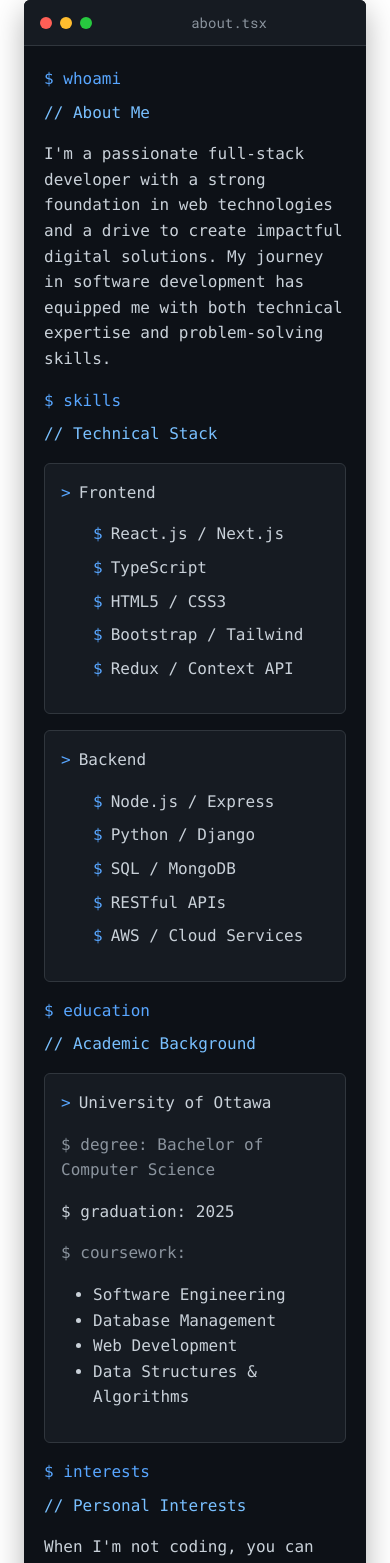
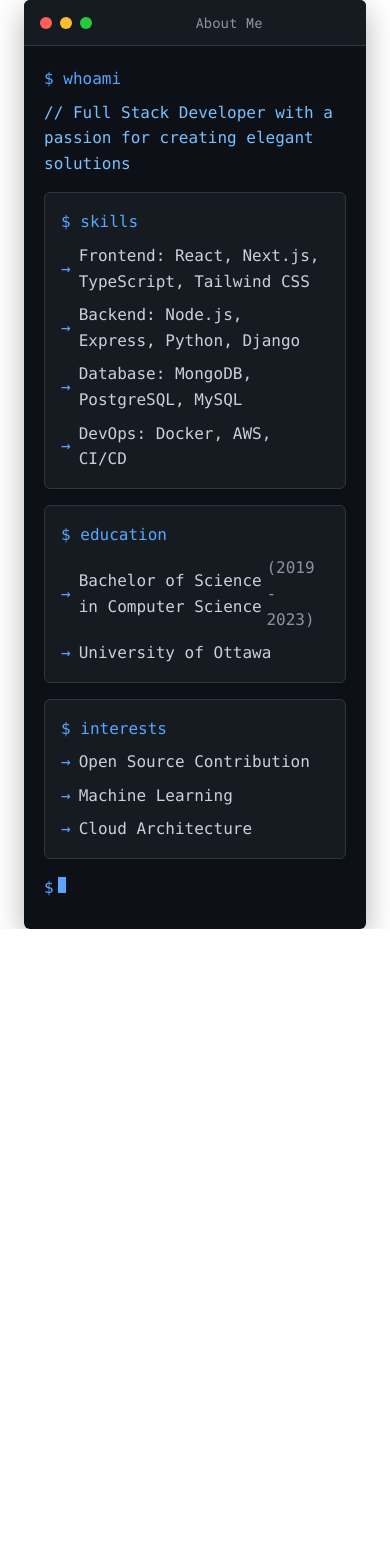
Before and after one commit to nisarg3322/SEG3125_portfolio, a Next.js app: page /about in a window 390 px wide. Shown: the top 1563 px of the page. After the commit the page ends 929 px from the top, so only its background shows below. Built offline with nearby package versions, Linux system fonts and the light colour scheme.

Commit message:
done with the terminal effect for about section

```diff
--- a/src/app/about/page.tsx
+++ b/src/app/about/page.tsx
@@ -1,150 +1,87 @@
-import styles from "./terminal.module.css";
+import "./terminal.module.css";
 
 export default function About() {
   return (
     <div className="min-h-screen bg-[#0D1117] py-8">
       <div className="container mx-auto px-4">
         <div className="max-w-4xl mx-auto">
-          <div className={styles.terminal}>
-            <div className={styles.terminalHeader}>
-              <div className={styles.terminalButtons}>
-                <div
-                  className={`${styles.terminalButton} ${styles.closeButton}`}
-                ></div>
-                <div
-                  className={`${styles.terminalButton} ${styles.minimizeButton}`}
-                ></div>
-                <div
-                  className={`${styles.terminalButton} ${styles.maximizeButton}`}
-                ></div>
+          <div className="terminal">
+            <div className="terminalHeader">
+              <div className="terminalButtons">
+                <div className="terminalButton closeButton" />
+                <div className="terminalButton minimizeButton" />
+                <div className="terminalButton maximizeButton" />
               </div>
-              <div className={styles.terminalTitle}>about.tsx</div>
+              <div className="terminalTitle">About Me</div>
             </div>
-
-            <div className={styles.terminalContent}>
-              <div className="mb-8">
-                <div className={styles.command}>$ whoami</div>
-                <div className={styles.comment}>{"// About Me"}</div>
-                <p className={styles.text}>
-                  I&apos;m a passionate full-stack developer with a strong
-                  foundation in web technologies and a drive to create impactful
-                  digital solutions. My journey in software development has
-                  equipped me with both technical expertise and problem-solving
-                  skills.
-                </p>
+            <div className="terminalContent">
+              <div className="command">$ whoami</div>
+              <div className="comment">
+                {
+                  "// Full Stack Developer with a passion for creating elegant solutions"
+                }
               </div>
 
-              <div className="mb-8">
-                <div className={styles.command}>$ skills</div>
-                <div className={styles.comment}>{"// Technical Stack"}</div>
-                <div className="grid grid-cols-1 md:grid-cols-2 gap-4">
-                  <div className={styles.card}>
-                    <div className="flex items-center mb-3">
-                      <span className={styles.arrow}>&gt;</span>
-                      <span className={styles.text}>Frontend</span>
-                    </div>
-                    <ul>
-                      <li className={styles.listItem}>
-                        <span className={styles.arrow}>$</span>
-                        <span className={styles.text}>React.js / Next.js</span>
-                      </li>
-                      <li className={styles.listItem}>
-                        <span className={styles.arrow}>$</span>
-                        <span className={styles.text}>TypeScript</span>
-                      </li>
-                      <li className={styles.listItem}>
-                        <span className={styles.arrow}>$</span>
-                        <span className={styles.text}>HTML5 / CSS3</span>
-                      </li>
-                      <li className={styles.listItem}>
-                        <span className={styles.arrow}>$</span>
-                        <span className={styles.text}>
-                          Bootstrap / Tailwind
-                        </span>
-                      </li>
-                      <li className={styles.listItem}>
-                        <span className={styles.arrow}>$</span>
-                        <span className={styles.text}>Redux / Context API</span>
-                      </li>
-                    </ul>
-                  </div>
-                  <div className={styles.card}>
-                    <div className="flex items-center mb-3">
-                      <span className={styles.arrow}>&gt;</span>
-                      <span className={styles.text}>Backend</span>
-                    </div>
-                    <ul>
-                      <li className={styles.listItem}>
-                        <span className={styles.arrow}>$</span>
-                        <span className={styles.text}>Node.js / Express</span>
-                      </li>
-                      <li className={styles.listItem}>
-                        <span className={styles.arrow}>$</span>
-                        <span className={styles.text}>Python / Django</span>
-                      </li>
-                      <li className={styles.listItem}>
-                        <span className={styles.arrow}>$</span>
-                        <span className={styles.text}>SQL / MongoDB</span>
-                      </li>
-                      <li className={styles.listItem}>
-                        <span className={styles.arrow}>$</span>
-                        <span className={styles.text}>RESTful APIs</span>
-                      </li>
-                      <li className={styles.listItem}>
-                        <span className={styles.arrow}>$</span>
-                        <span className={styles.text}>
-                          AWS / Cloud Services
-                        </span>
-                      </li>
-                    </ul>
-                  </div>
+              <div className="card">
+                <div className="command">$ skills</div>
+                <div className="listItem">
+                  <span className="arrow">→</span>
+                  <span className="text">
+                    Frontend: React, Next.js, TypeScript, Tailwind CSS
+                  </span>
+                </div>
+                <div className="listItem">
+                  <span className="arrow">→</span>
+                  <span className="text">
+                    Backend: Node.js, Express, Python, Django
+                  </span>
+                </div>
+                <div className="listItem">
+                  <span className="arrow">→</span>
+                  <span className="text">
+                    Database: MongoDB, PostgreSQL, MySQL
+                  </span>
+                </div>
+                <div className="listItem">
+                  <span className="arrow">→</span>
+                  <span className="text">DevOps: Docker, AWS, CI/CD</span>
                 </div>
               </div>
 
-              <div className="mb-8">
-                <div className={styles.command}>$ education</div>
-                <div className={styles.comment}>{"// Academic Background"}</div>
-                <div className={styles.card}>
-                  <div className="flex items-center mb-3">
-                    <span className={styles.arrow}>&gt;</span>
-                    <span className={styles.text}>University of Ottawa</span>
-                  </div>
-                  <div className="space-y-2">
-                    <p className={styles.textMuted}>
-                      $ degree: Bachelor of Computer Science
-                    </p>
-                    <p className={styles.text}>$ graduation: 2025</p>
-                    <p className={styles.textMuted}>$ coursework:</p>
-                    <ul className="list-disc list-inside space-y-1">
-                      <li className={styles.text}>Software Engineering</li>
-                      <li className={styles.text}>Database Management</li>
-                      <li className={styles.text}>Web Development</li>
-                      <li className={styles.text}>
-                        Data Structures & Algorithms
-                      </li>
-                    </ul>
-                  </div>
+              <div className="card">
+                <div className="command">$ education</div>
+                <div className="listItem">
+                  <span className="arrow">→</span>
+                  <span className="text">
+                    Bachelor of Science in Computer Science
+                  </span>
+                  <span className="textMuted"> (2019 - 2023)</span>
+                </div>
+                <div className="listItem">
+                  <span className="arrow">→</span>
+                  <span className="text">University of Ottawa</span>
                 </div>
               </div>
 
-              <div>
-                <div className={styles.command}>$ interests</div>
-                <div className={styles.comment}>{"// Personal Interests"}</div>
-                <p className={styles.text}>
-                  When I&apos;m not coding, you can find me exploring new
-                  technologies, contributing to open-source projects, and
-                  staying active in the developer community. I&apos;m always
-                  eager to learn and take on new challenges. I also enjoy
-                  participating in hackathons and coding competitions to enhance
-                  my problem-solving skills and meet fellow developers.
-                </p>
+              <div className="card">
+                <div className="command">$ interests</div>
+                <div className="listItem">
+                  <span className="arrow">→</span>
+                  <span className="text">Open Source Contribution</span>
+                </div>
+                <div className="listItem">
+                  <span className="arrow">→</span>
+                  <span className="text">Machine Learning</span>
+                </div>
+                <div className="listItem">
+                  <span className="arrow">→</span>
+                  <span className="text">Cloud Architecture</span>
+                </div>
               </div>
 
-              <div className="mt-8">
-                <span className={styles.prompt}>
-                  C:\Users\patel\Desktop\portfolio&gt;
-                </span>
-                <span className={styles.cursor}></span>
+              <div className="command">
+                <span className="prompt">$</span>
+                <span className="cursor"></span>
               </div>
             </div>
           </div>
--- a/src/app/about/terminal.module.css
+++ b/src/app/about/terminal.module.css
@@ -1,4 +1,4 @@
-.terminal {
+:global(.terminal) {
   position: relative;
   background: #0d1117;
   border-radius: 6px;
@@ -6,7 +6,7 @@
   overflow: hidden;
 }
 
-.terminalHeader {
+:global(.terminalHeader) {
   background: #161b22;
   padding: 12px 16px;
   border-bottom: 1px solid #30363d;
@@ -14,58 +14,58 @@
   align-items: center;
 }
 
-.terminalButtons {
+:global(.terminalButtons) {
   display: flex;
   gap: 8px;
   margin-right: 16px;
 }
 
-.terminalButton {
+:global(.terminalButton) {
   width: 12px;
   height: 12px;
   border-radius: 50%;
 }
 
-.closeButton {
+:global(.closeButton) {
   background: #ff5f56;
 }
 
-.minimizeButton {
+:global(.minimizeButton) {
   background: #ffbd2e;
 }
 
-.maximizeButton {
+:global(.maximizeButton) {
   background: #27c93f;
 }
 
-.terminalTitle {
+:global(.terminalTitle) {
   color: #8b949e;
   font-size: 14px;
   flex-grow: 1;
   text-align: center;
 }
 
-.terminalContent {
+:global(.terminalContent) {
   padding: 20px;
   font-family: "Fira Code", "Consolas", monospace;
   line-height: 1.6;
 }
 
-.command {
+:global(.command) {
   color: #58a6ff;
   margin-bottom: 8px;
 }
 
-.comment {
+:global(.comment) {
   color: #79c0ff;
   margin-bottom: 16px;
 }
 
-.prompt {
+:global(.prompt) {
   color: #58a6ff;
 }
 
-.cursor {
+:global(.cursor) {
   display: inline-block;
   width: 8px;
   height: 16px;
@@ -84,7 +84,7 @@
   }
 }
 
-.card {
+:global(.card) {
   background: #161b22;
   border: 1px solid #30363d;
   border-radius: 6px;
@@ -92,25 +92,25 @@
   margin-bottom: 16px;
 }
 
-.listItem {
+:global(.listItem) {
   display: flex;
   align-items: center;
   margin-bottom: 8px;
 }
 
-.listItem:last-child {
+:global(.listItem:last-child) {
   margin-bottom: 0;
 }
 
-.arrow {
+:global(.arrow) {
   color: #58a6ff;
   margin-right: 8px;
 }
 
-.text {
+:global(.text) {
   color: #c9d1d9;
 }
 
-.textMuted {
+:global(.textMuted) {
   color: #8b949e;
 }
--- a/src/app/projects/page.tsx
+++ b/src/app/projects/page.tsx
@@ -52,7 +52,7 @@ export default function Projects() {
         <div className="row g-4">
           {projects.map((project, index) => (
             <div key={index} className="col-md-6 col-lg-4">
-              <div className="card h-100">
+              <div className="card h-100 bg-light shadow-sm">
                 <img
                   src={project.image}
                   className="card-img-top"
```
Also changed, not shown: src/app/globals.css (+0 -28 lines).
